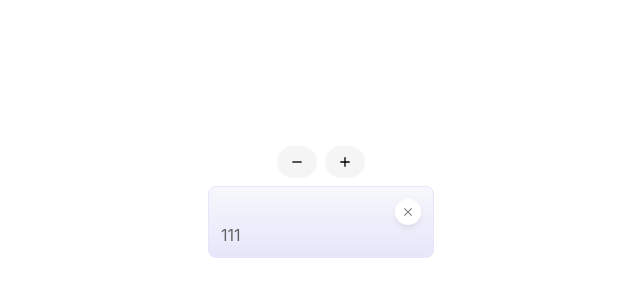
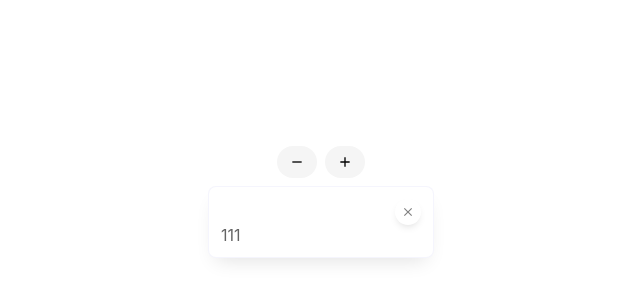
Before and after one commit to iamyoki/practical-components, a React (Create React App) app: page /notification in a window 1280 px wide. Shown: the part 198-498 px from the top of the page, without its empty margins (319-959 px from the left). Built offline with nearby package versions, Linux system fonts and the light colour scheme; what use-query-params would draw is missing.

Commit message:
feat: notification component optimz

```diff
--- a/package.json
+++ b/package.json
@@ -20,6 +20,7 @@
     "react-dom": "^17.0.2",
     "react-icons": "^4.2.0",
     "react-scripts": "4.0.3",
+    "react-transition-group": "^4.4.1",
     "typescript": "^4.1.2",
     "use-query-params": "^1.2.2",
     "web-vitals": "^1.0.1"
@@ -53,6 +54,7 @@
   "devDependencies": {
     "@craco/craco": "^6.1.1",
     "@emotion/babel-preset-css-prop": "^11.2.0",
+    "@types/react-transition-group": "^4.4.1",
     "@typescript-eslint/eslint-plugin": "^4.19.0",
     "@typescript-eslint/parser": "^4.19.0",
     "eslint": "^7.23.0",
--- a/src/components/Notification.tsx
+++ b/src/components/Notification.tsx
@@ -1,5 +1,5 @@
 import { css } from '@emotion/react'
-import { desaturate, lighten } from 'polished'
+import { desaturate, lighten, rgba } from 'polished'
 import { MdClose } from 'react-icons/md'
 
 const Notification = () => {
@@ -7,15 +7,12 @@ const Notification = () => {
     <div
       className='Notification'
       css={css`
-        background: linear-gradient(
-          to top,
-          lavender,
-          ${lighten(0.04, 'lavender')}
-        );
+        background: white;
+        box-shadow: 0 10px 20px -8px rgba(0, 0, 0, 0.12);
         padding: 12px;
         min-width: 200px;
         border-radius: 8px;
-        border: 1px solid lavender;
+        border: 1px solid ${rgba('lavender', 0.4)};
         color: ${desaturate(0.4, 'darkslateblue')};
         margin: 4px;
       `}
--- a/src/pages/NotificationPage.tsx
+++ b/src/pages/NotificationPage.tsx
@@ -1,5 +1,7 @@
+import { css } from '@emotion/react'
 import { useState } from 'react'
 import { MdAdd, MdRemove } from 'react-icons/md'
+import { CSSTransition } from 'react-transition-group'
 import IconButton from '../components/IconButton'
 import Layout from '../components/Layout'
 import Notification from '../components/Notification'
@@ -20,7 +22,29 @@ const NotificationPage = () => {
 
       {[...Array(count)].map((item, i) => (
         // eslint-disable-next-line react/no-array-index-key
-        <Notification key={i} />
+        <CSSTransition key={i} in={false} timeout={200} classNames='fade-notif'>
+          <div
+            className='fade-notif'
+            css={css`
+              .fade-notif-enter {
+                opacity: 0;
+              }
+              .fade-notif-enter-active {
+                opacity: 1;
+                transition: opacity 200ms;
+              }
+              .fade-notif-exit {
+                opacity: 1;
+              }
+              .fade-notif-exit-active {
+                opacity: 0;
+                transition: opacity 200ms;
+              }
+            `}
+          >
+            <Notification />
+          </div>
+        </CSSTransition>
       ))}
     </Layout>
   )
```
Also changed, not shown: 2 other files (tests, documents, lock files or other folders).
